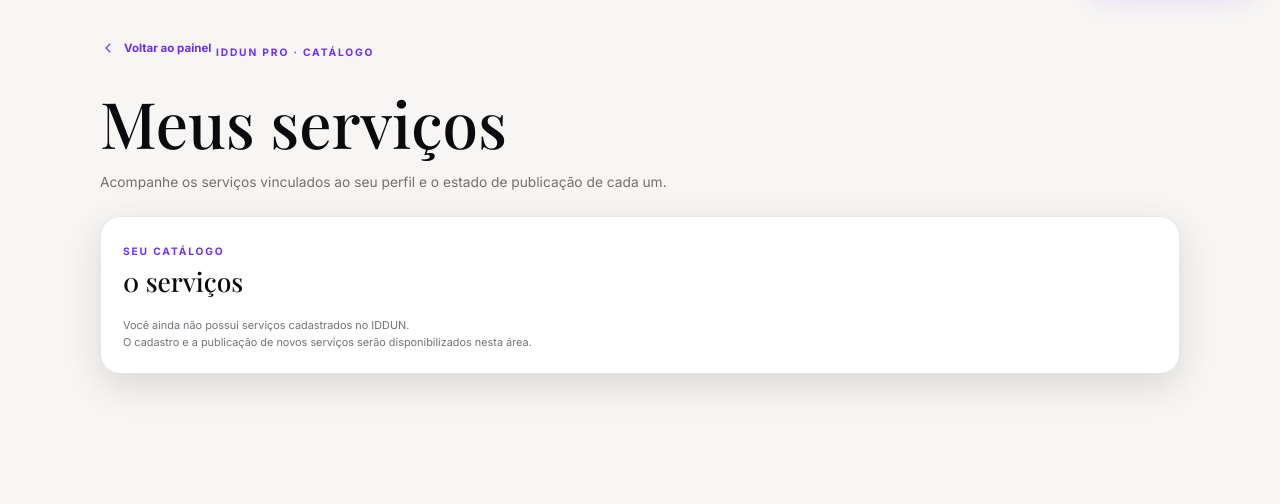
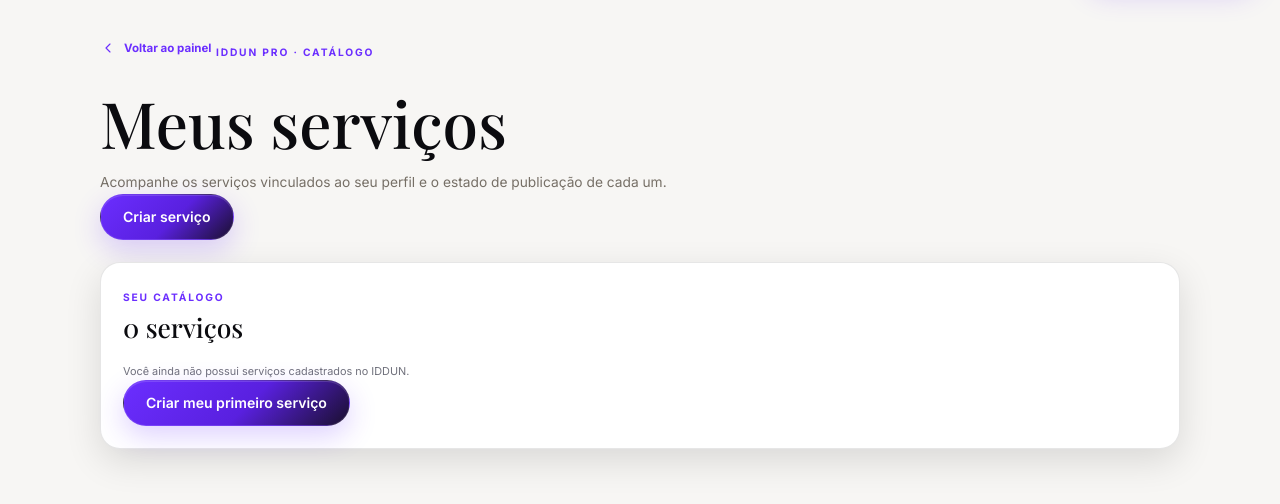
Before and after one commit to kastiliuu/iddun, a Python web app: template app/templates/platform/professional-services.html in a window 1280 px wide. Shown: the part 73-577 px from the top of the page. Run offline with Jinja, Linux system fonts and the light colour scheme; the template is opened without the code that fills it, so the values that code supplies are empty; some web fonts are replaced.

Commit message:
feat(pro): add new service action and replace placeholder in catalog

```diff
--- a/app/templates/platform/professional-services.html
+++ b/app/templates/platform/professional-services.html
@@ -15,6 +15,7 @@
       <span class="platform-kicker">IDDUN PRO · CATÁLOGO</span>
       <h1 id="pro-services-title">Meus serviços</h1>
       <p>Acompanhe os serviços vinculados ao seu perfil e o estado de publicação de cada um.</p>
+      <a class="btn btn-primary" href="{{ url_for('professional.create_service') }}">Criar serviço</a>
     </header>
 
     <section class="platform-panel">
@@ -45,7 +46,7 @@
       </div>
       {% else %}
         <p>Você ainda não possui serviços cadastrados no IDDUN.</p>
-        <p>O cadastro e a publicação de novos serviços serão disponibilizados nesta área.</p>
+        <a class="btn btn-primary" href="{{ url_for('professional.create_service') }}">Criar meu primeiro serviço</a>
       {% endif %}
     </section>
   </div>
```
